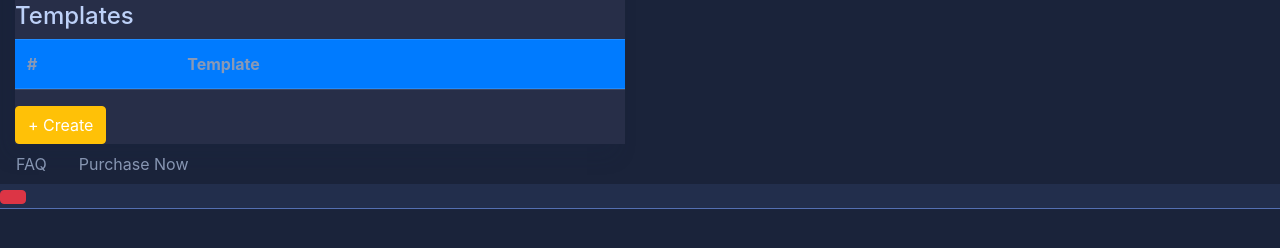
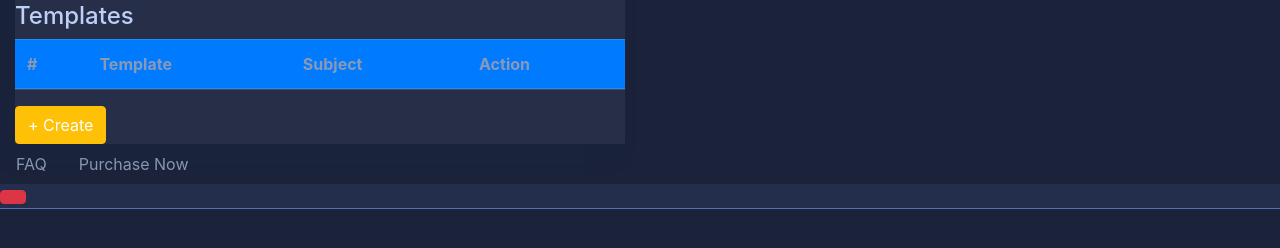
Before and after one commit to Seven4ME/mailster, a Django app: template mailster/email_import/templates/companies_info.html in a window 1280 px wide. Shown: the part 253-501 px from the top of the page. Run offline with Django 3.2, Linux system fonts and the light colour scheme; the template is opened without the code that fills it, so the values that code supplies are empty; parts of the project's set-up code (start-up, migrations or seed data) failed here and were passed over; some libraries are stand-ins or nearby versions.

Commit message:
Fixes according to comments

```diff
--- a/mailster/email_import/models.py
+++ b/mailster/email_import/models.py
@@ -7,6 +7,9 @@ from ckeditor.fields import RichTextField
 class Campaign(models.Model):
     campaign_name = models.CharField(max_length=255, default="")
     user = models.ForeignKey(User, on_delete=models.CASCADE)
+
+    def __str__(self):
+        return self.campaign_name
 
 
 class Contact(models.Model):
@@ -39,6 +42,7 @@ class Template(models.Model):
     campaigns = models.ForeignKey(Campaign, on_delete=models.CASCADE)
     template_name = models.CharField(max_length=255)
     email_text = RichTextField(blank=True, null=True)
+    email_subject = models.CharField(max_length=255, default="")
 
     def __str__(self):
         return self.template_name
--- a/mailster/email_import/templates/companies_info.html
+++ b/mailster/email_import/templates/companies_info.html
@@ -28,6 +28,8 @@
                                 <tr>
                                     <th>#</th>
                                     <th>Template</th>
+                                    <th>Subject</th>
+                                    <th>Action</th>
                                 </tr>
                             </thead>
                             <tbody>
@@ -35,6 +37,7 @@
                                 <tr>
                                     <td>{{ template.id }}</td>
                                     <td>{{ template.template_name }}</td>
+                                    <td>{{ template.email_subject }}</td>
                                     <td>
                                         <a href="{% url 'update_template'  object.id%}">
                                             <svg class="bi bi-pencil-square" width="1em" height="1em" viewBox="0 0 16 16" fill="currentColor" xmlns="http://www.w3.org/2000/svg">
--- a/mailster/email_import/templates/create_template.html
+++ b/mailster/email_import/templates/create_template.html
@@ -13,7 +13,10 @@
                             {% csrf_token %}
                             {{ form.media }}
 							<div class="box-body">
-
+                            <h4 class="box-title text-info"><i class="ti-save mr-15"></i> Email subject</h4>
+								<div class="form-group">
+								  <input type="text" name="email_subject" class="form-control" placeholder="email subject" maxlength="255" required="" id="id_email_subject">
+								</div>
 
 								<h4 class="box-title text-info"><i class="ti-save mr-15"></i> Template name</h4>
 								<div class="form-group">
```
Also changed, not shown: mailster/email_import/views.py (+7 -5 lines), mailster/email_import/migrations/0001_initial.py (added), mailster/email_import/migrations/0002_campaign_email_subject.py (added), mailster/email_import/migrations/0003_auto_20200518_1127.py (added).
